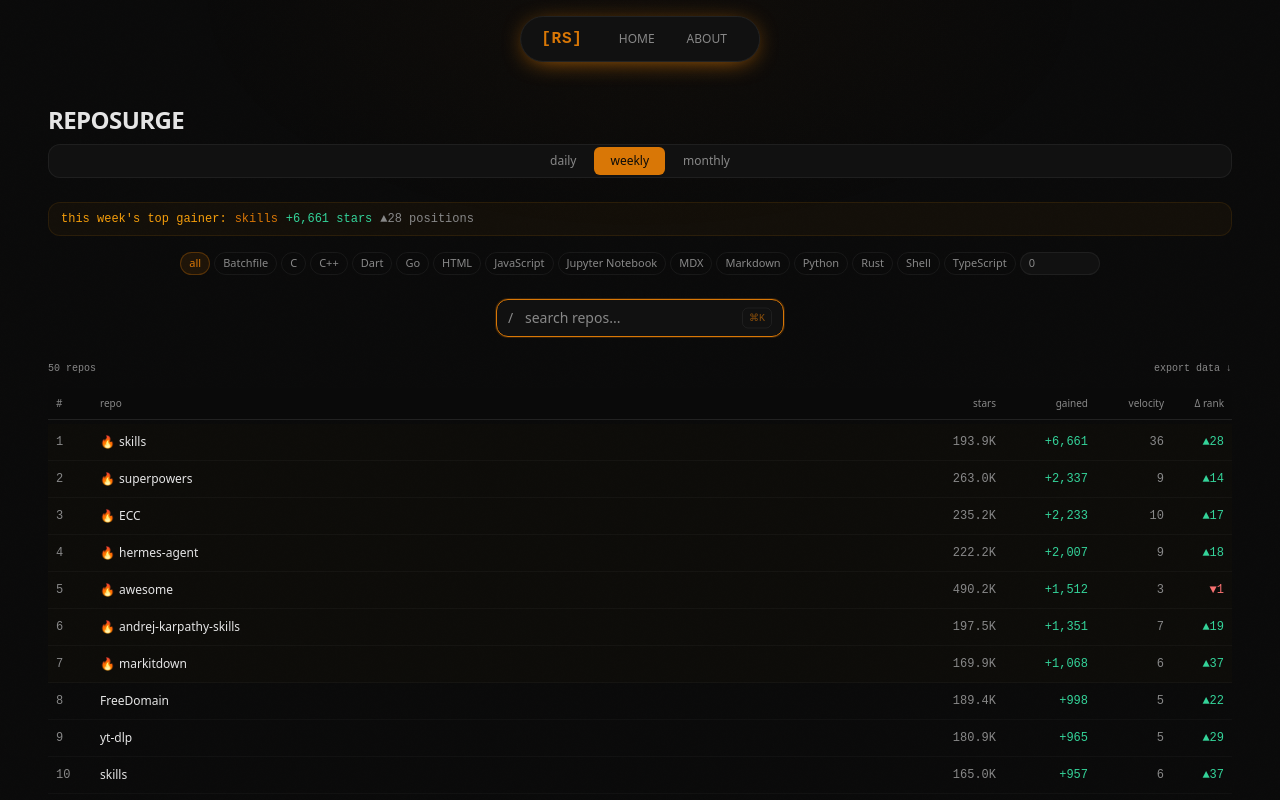
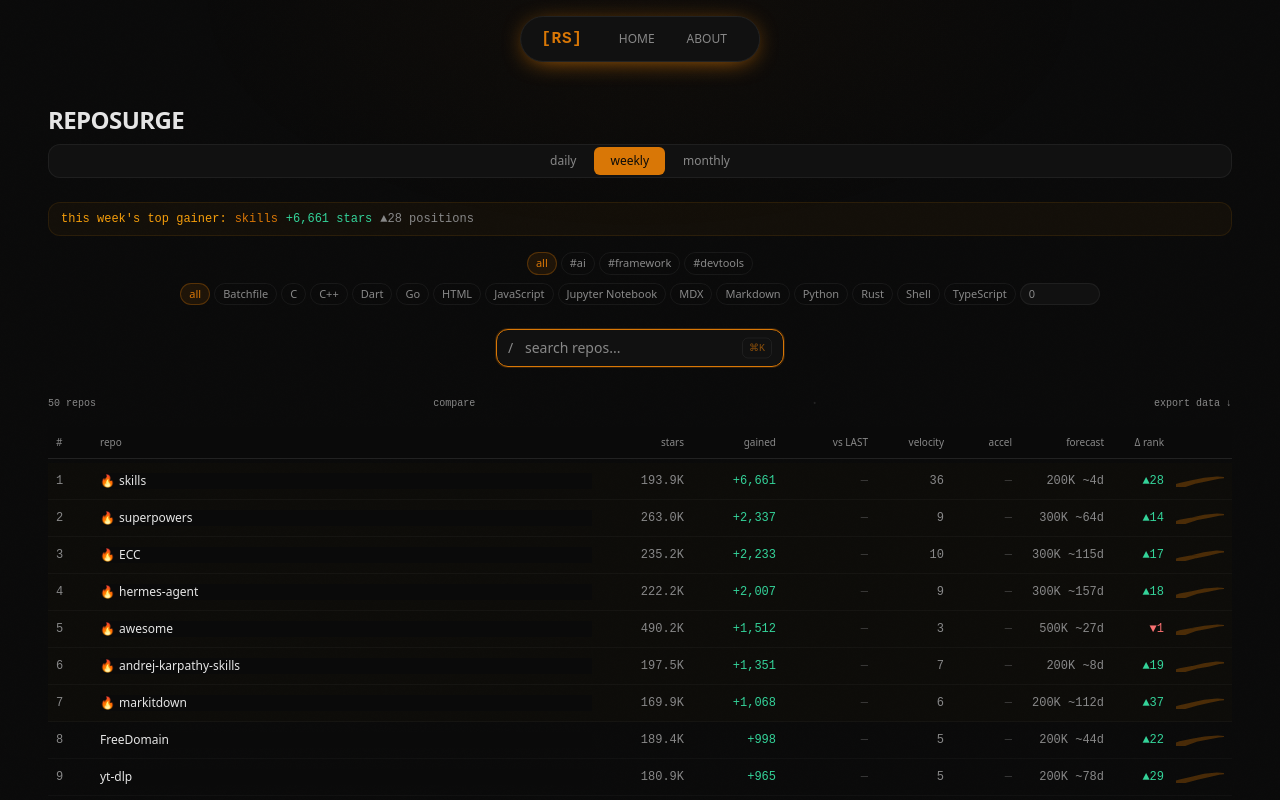
Before and after one commit to mahesh-diwan/RepoSurge, a Next.js app: page /daily in a window 1280 px wide. Shown: the top 800 px of the page. Built offline with nearby package versions, Linux system fonts and the light colour scheme; a web font is replaced by a local one.

Commit message:
feat: new table columns, sparklines, sticky name, categories, compare mode

```diff
--- a/components/RepoList.tsx
+++ b/components/RepoList.tsx
@@ -66,7 +66,7 @@ function RepoListContent({ repos }: { repos: { day: RepoWithVelocity[]; week: Re
   const [selectedRepo, setSelectedRepo] = useState<string | null>(null);
   const [period, setPeriod] = useState<"day" | "week" | "month">("week");
 
-  type SortKey = "rank" | "name" | "gained" | "stars" | "velocity";
+  type SortKey = "rank" | "name" | "gained" | "stars" | "velocity" | "gainedPrev" | "accel" | "forecast";
   type SortDir = "asc" | "desc";
 
   const [sortKey, setSortKey] = useState<SortKey | null>(null);
@@ -86,10 +86,20 @@ function RepoListContent({ repos }: { repos: { day: RepoWithVelocity[]; week: Re
   }, [currentRepos]);
 
   const [langFilter, setLangFilter] = useState<string | null>(null);
+  const [catFilter, setCatFilter] = useState<string | null>(null);
+  const [showAll, setShowAll] = useState(false);
+  const [compareMode, setCompareMode] = useState(false);
+  const [compareSet, setCompareSet] = useState<RepoWithVelocity[]>([]);
+
+  const allCategories = useMemo(() => [...new Set(currentRepos.map(r => r.category).filter(Boolean) as string[])], [currentRepos]);
+
+  const categoryFiltered = catFilter
+    ? currentRepos.filter(r => r.category === catFilter)
+    : currentRepos;
 
   const languageFiltered = langFilter
-    ? currentRepos.filter(r => r.language === langFilter)
-    : currentRepos;
+    ? categoryFiltered.filter(r => r.language === langFilter)
+    : categoryFiltered;
 
   const starFiltered = minStars > 0
     ? languageFiltered.filter(r => r.stars >= minStars)
@@ -114,6 +124,12 @@ function RepoListContent({ repos }: { repos: { day: RepoWithVelocity[]; week: Re
           return (a.stars - b.stars) * dir;
         case "velocity":
           return ((a.velocity ?? 0) - (b.velocity ?? 0)) * dir;
+        case "gainedPrev":
+          return ((a.gainedPrev ?? 0) - (b.gainedPrev ?? 0)) * dir;
+        case "accel":
+          return ((a.accel ?? 0) - (b.accel ?? 0)) * dir;
+        case "forecast":
+          return ((a.forecast ?? "").localeCompare(b.forecast ?? "")) * dir;
         default:
           return 0;
       }
@@ -222,6 +238,34 @@ function RepoListContent({ repos }: { repos: { day: RepoWithVelocity[]; week: Re
           })()
       }
 
+      {allCategories.length > 0 && (
+        <div className="flex flex-wrap justify-center gap-1 mb-2">
+          <button
+            onClick={() => setCatFilter(null)}
+            className={`px-2 py-0.5 text-[11px] rounded-full border transition-colors cursor-pointer active:scale-[0.97] ${
+              catFilter === null
+                ? "bg-accent/10 border-accent/30 text-accent"
+                : "border-white/[0.06] text-text-muted hover:border-white/[0.12]"
+            }`}
+          >
+            all
+          </button>
+          {allCategories.map(cat => (
+            <button
+              key={cat}
+              onClick={() => setCatFilter(cat === catFilter ? null : cat)}
+              className={`px-2 py-0.5 text-[11px] rounded-full border transition-colors cursor-pointer active:scale-[0.97] ${
+                catFilter === cat
+                  ? "bg-accent/10 border-accent/30 text-accent"
+                  : "border-white/[0.06] text-text-muted hover:border-white/[0.12]"
+              }`}
+            >
+              #{cat}
+            </button>
+          ))}
+        </div>
+      )}
+
       {allLanguages.length > 0 && (
         <div className="flex flex-wrap justify-center gap-1 mb-6">
           <button
@@ -269,6 +313,13 @@ function RepoListContent({ repos }: { repos: { day: RepoWithVelocity[]; week: Re
       <div className="flex items-center justify-between mb-3">
         <span className="font-mono text-text-muted text-[10px]">{sorted.length} repos</span>
         <button
+          onClick={() => { setCompareMode(prev => { if (!prev) setCompareSet([]); return !prev; }); }}
+          className="font-mono text-text-muted text-[10px] hover:text-accent transition-colors cursor-pointer"
+        >
+          {compareMode ? "done comparing" : "compare"}
+        </button>
+        <span className="text-text-muted/20">·</span>
+        <button
           onClick={() => exportCSV(sorted)}
           className="font-mono text-text-muted text-[10px] hover:text-accent transition-colors cursor-pointer"
         >
@@ -280,7 +331,7 @@ function RepoListContent({ repos }: { repos: { day: RepoWithVelocity[]; week: Re
         <button onClick={() => handleSort("rank")} className="w-8 text-left hover:text-accent transition-colors cursor-pointer">
           #{arrow("rank")}
         </button>
-        <button onClick={() => handleSort("name")} className="flex-1 min-w-0 text-left hover:text-accent transition-colors cursor-pointer">
+        <button onClick={() => handleSort("name")} className="flex-1 min-w-0 text-left hover:text-accent transition-colors cursor-pointer sticky left-0 z-[2] bg-midnight">
           repo{arrow("name")}
         </button>
         <button onClick={() => handleSort("stars")} className="w-20 text-right hover:text-accent transition-colors cursor-pointer hidden sm:block">
@@ -289,10 +340,20 @@ function RepoListContent({ repos }: { repos: { day: RepoWithVelocity[]; week: Re
         <button onClick={() => handleSort("gained")} className="w-20 text-right hover:text-accent transition-colors cursor-pointer">
           gained{arrow("gained")}
         </button>
+        <button onClick={() => handleSort("gainedPrev")} className="w-20 text-right hover:text-accent transition-colors cursor-pointer">
+          vs LAST{arrow("gainedPrev")}
+        </button>
         <button onClick={() => handleSort("velocity")} className="w-16 text-right hover:text-accent transition-colors cursor-pointer hidden sm:block">
           velocity{arrow("velocity")}
         </button>
+        <button onClick={() => handleSort("accel")} className="w-14 text-right hover:text-accent transition-colors cursor-pointer hidden sm:block">
+          accel{arrow("accel")}
+        </button>
+        <button onClick={() => handleSort("forecast")} className="w-20 text-right hover:text-accent transition-colors cursor-pointer hidden sm:block">
+          forecast{arrow("forecast")}
+        </button>
         <div className="w-12 text-right hidden sm:block">Δ rank</div>
+        <span className="w-12 shrink-0 hidden sm:block" />
       </div>
 
       {searchFiltered.length === 0 ? (
@@ -307,23 +368,41 @@ function RepoListContent({ repos }: { repos: { day: RepoWithVelocity[]; week: Re
         </div>
       ) : (
         <div ref={listRef}>
-          {sorted.slice(0, 25).map((repo, i) => {
+          {sorted.slice(0, showAll ? sorted.length : 25).map((repo, i) => {
             const isHot = (repo.stars_gained ?? 0) > 1000;
+            function toggleCompare(r: RepoWithVelocity) {
+              if (compareSet.find(c => c.full_name === r.full_name)) {
+                setCompareSet(prev => prev.filter(c => c.full_name !== r.full_name));
+              } else if (compareSet.length >= 3) {
+                toast({ type: "info", message: "Max 3 repos for comparison" });
+              } else {
+                setCompareSet(prev => [...prev, r]);
+              }
+            }
             return (
-              <button
+              <div
                 key={repo.full_name}
-                onClick={() => setSelectedRepo(repo.slug)}
-                className={`w-full flex items-center gap-3 py-2.5 px-2 text-left border-b border-white/[0.03] hover:bg-white/[0.01] transition-colors cursor-pointer ${
-                  isHot ? "bg-amber-500/[0.015]" : ""
-                }`}
+                className={`w-full flex items-center gap-3 py-2.5 px-2 border-b border-white/[0.03] hover:bg-white/[0.01] transition-colors ${isHot ? "bg-amber-500/[0.015]" : ""}`}
               >
+                {compareMode && (
+                  <input
+                    type="checkbox"
+                    checked={!!compareSet.find(c => c.full_name === repo.full_name)}
+                    onChange={() => toggleCompare(repo)}
+                    className="accent-accent w-3 h-3"
+                  />
+                )}
                 <span className="font-mono tabular-nums text-text-muted text-xs w-8">
                   {repo.rank}
                 </span>
-                <span className="flex-1 min-w-0 font-sans text-text-body text-xs truncate">
+                <button
+                  onClick={() => setSelectedRepo(repo.slug)}
+                  className="flex-1 min-w-0 font-sans text-text-body text-xs truncate text-left cursor-pointer sticky left-0 z-[2] bg-midnight"
+                >
                   {isHot && <span className="text-amber-500 mr-1">🔥</span>}
                   {repo.name}
-                </span>
+                  {repo.isNew && <span className="text-amber-500 text-[9px] ml-1 font-mono">● NEW</span>}
+                </button>
                 <span className="font-mono tabular-nums text-text-muted text-xs w-20 text-right hidden sm:block">
                   {(repo.stars / 1000).toFixed(1)}K
                 </span>
@@ -334,8 +413,23 @@ function RepoListContent({ repos }: { repos: { day: RepoWithVelocity[]; week: Re
                     ? `${repo.stars_gained > 0 ? "+" : ""}${repo.stars_gained.toLocaleString("en-US")}`
                     : "—"}
                 </span>
+                <span
+                  className={`font-mono tabular-nums text-xs w-20 text-right ${(repo.gainedPrev ?? 0) > 0 ? "text-positive" : (repo.gainedPrev ?? 0) < 0 ? "text-negative" : "text-text-muted/40"}`}
+                >
+                  {repo.gainedPrev != null
+                    ? `${repo.gainedPrev > 0 ? "+" : ""}${repo.gainedPrev >= 0 ? repo.gainedPrev.toLocaleString("en-US") : repo.gainedPrev.toLocaleString("en-US")}`
+                    : "—"}
+                </span>
                 <span className="font-mono tabular-nums text-text-muted text-xs w-16 text-right hidden sm:block">
                   {repo.velocity != null ? repo.velocity : "—"}
+                </span>
+                <span className="font-mono tabular-nums text-xs w-14 text-right hidden sm:block text-text-muted/40">
+                  {repo.accel != null
+                    ? `${repo.accel > 0 ? "▲" : "▼"}${Math.abs(repo.accel)}x`
+                    : "—"}
+                </span>
+                <span className="font-mono tabular-nums text-text-muted text-xs w-20 text-right hidden sm:block">
+                  {repo.forecast ?? "—"}
                 </span>
                 <span
                   className={`font-mono tabular-nums text-xs w-12 text-right hidden sm:block ${(repo.rankChange ?? 0) > 0 ? "text-positive" : (repo.rankChange ?? 0) < 0 ? "text-negative" : "text-text-muted/40"}`}
@@ -344,9 +438,53 @@ function RepoListContent({ repos }: { repos: { day: RepoWithVelocity[]; week: Re
                     ? `${repo.rankChange > 0 ? "▲" : "▼"}${Math.abs(repo.rankChange)}`
                     : "—"}
                 </span>
-              </button>
+                <span className="w-12 shrink-0 hidden sm:block">
+                  {repo.sparkline.length > 1 && (
+                    <svg viewBox={`0 0 ${repo.sparkline.length - 1} 12`} className="w-full h-3" preserveAspectRatio="none">
+                      <path
+                        d={repo.sparkline.map((s, i) => `${i === 0 ? "M" : "L"}${i},${12 - ((s - Math.min(...repo.sparkline)) / (Math.max(...repo.sparkline) - Math.min(...repo.sparkline) || 1)) * 10}`).join(" ")}
+                        fill="none" stroke="rgba(217,119,6,0.3)" strokeWidth="1.5"
+                      />
+                    </svg>
+                  )}
+                </span>
+              </div>
             );
           })}
+          {sorted.length > 25 && (
+            <div className="flex justify-center mt-4">
+              <button
+                onClick={() => setShowAll(prev => !prev)}
+                className="font-mono text-accent text-[11px] hover:underline cursor-pointer"
+              >
+                {showAll ? "show top 25" : `show all ${sorted.length} repos`}
+              </button>
+            </div>
+          )}
+        </div>
+      )}
+
+      {compareMode && compareSet.length >= 2 && (
+        <div className="mt-6 bg-surface border border-border rounded-2xl p-4">
+          <p className="font-mono text-text-muted text-[10px] mb-3">compare: star trend</p>
+          <svg viewBox="0 0 300 60" className="w-full h-16">
+            {compareSet.map((repo, idx) => {
+              const colors = ["rgba(217,119,6,0.8)", "rgba(52,211,153,0.8)", "rgba(248,113,113,0.8)"];
+              const data = repo.sparkline;
+              if (data.length < 2) return null;
+              const min = Math.min(...data), max = Math.max(...data), range = max - min || 1;
+              const d = data.map((s, i) => `${i === 0 ? "M" : "L"}${(i / (data.length - 1)) * 300},${60 - ((s - min) / range) * 50}`).join(" ");
+              return <path key={repo.full_name} d={d} fill="none" stroke={colors[idx]} strokeWidth="2" />;
+            })}
+          </svg>
+          <div className="flex gap-4 mt-2">
+            {compareSet.map((repo, idx) => (
+              <span key={repo.full_name} className="font-mono text-[10px] text-text-muted flex items-center gap-1">
+                <span className="w-2 h-2 rounded-full inline-block" style={{ backgroundColor: ["#D97706", "#34D399", "#F87171"][idx] }} />
+                {repo.name}
+              </span>
+            ))}
+          </div>
         </div>
       )}
 
```
